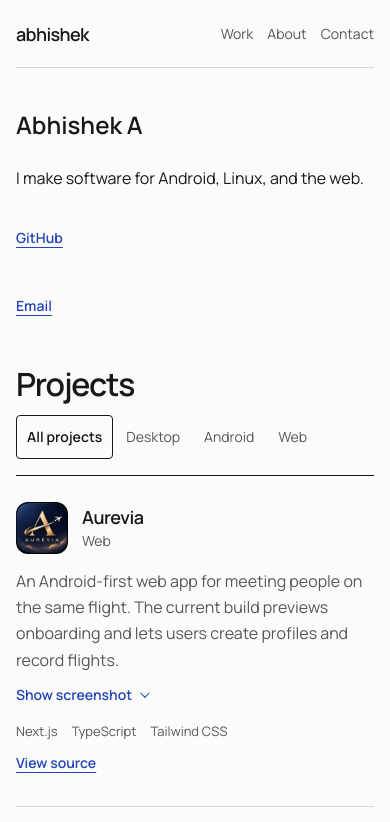
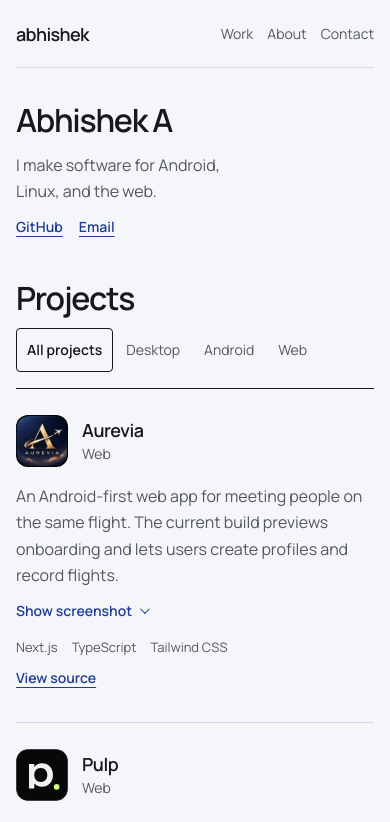
Before and after one commit to mrduhlol/abhishek-a2, a React (Vite) app: page / in a window 390 px wide. Shown: the top 822 px of the page. Built offline with nearby package versions, Linux system fonts and the light colour scheme.

Commit message:
Lay out the portfolio as a two-column software index

```diff
--- a/src/portfolio.css
+++ b/src/portfolio.css
@@ -3,14 +3,14 @@
   font-family: Manrope, sans-serif;
   font-synthesis: none;
   color: #16181c;
-  background: #fbfbf9;
-  scrollbar-color: #a4a5a3 #fbfbf9;
+  background: #f5f6f9;
+  scrollbar-color: #a4a5a3 #f5f6f9;
   scroll-padding-top: 1.5rem;
   --ink: #16181c;
   --muted: #54575d;
   --line: #d8dad8;
   --wash: #f1f2f0;
-  --accent: #2345ba;
+  --accent: #203e91;
 }
 
 * { box-sizing: border-box; }
@@ -42,48 +42,17 @@ p { line-height: 1.65; }
 .site-header nav, .site-footer div { display: flex; flex-wrap: wrap; gap: 0 clamp(1rem, 3vw, 2rem); }
 .site-header nav, .header-github, .site-footer { color: var(--muted); font-size: .875rem; }
 
-.intro {
+.portfolio-main {
   display: grid;
-  grid-template-columns: minmax(0, 1fr) minmax(0, 1.1fr);
-  align-items: center;
-  gap: clamp(1.5rem, 6vw, 6rem);
-  padding-block: clamp(2.5rem, 6vw, 5rem);
+  grid-template-columns: minmax(12rem, 1fr) minmax(0, 3fr);
+  gap: 0 clamp(2rem, 7vw, 7rem);
+  padding-top: clamp(2rem, 6vw, 5rem);
 }
-.intro-copy h1 {
-  font-size: clamp(3rem, 7vw, 6rem);
-  font-weight: 600;
-  line-height: 1.02;
-  letter-spacing: -.04em;
-}
-.intro-copy p {
-  max-width: 30ch;
-  margin-top: 1.125rem;
-  color: var(--muted);
-  font-size: clamp(1.125rem, 2vw, 1.375rem);
-}
-.intro-links { display: flex; flex-wrap: wrap; align-items: center; gap: .5rem 1.25rem; margin-top: 1.5rem; }
-.primary-link {
-  display: inline-flex;
-  align-items: center;
-  min-height: 46px;
-  padding-inline: 1rem;
-  border-radius: 4px;
-  background: var(--ink);
-  color: #fff;
-  font-size: .875rem;
-  font-weight: 600;
-  text-decoration: none;
-}
-.primary-link:hover { background: var(--accent); }
-.intro-art {
-  display: block;
-  width: 100%;
-  height: auto;
-  aspect-ratio: 4 / 3;
-  object-fit: cover;
-  background: #15161a;
-  border-radius: 4px;
-}
+.intro { position: sticky; top: 2rem; align-self: start; padding-top: .25rem; }
+.intro h1 { font-size: clamp(2rem, 4vw, 3.5rem); line-height: 1; letter-spacing: -.04em; }
+.intro p { margin-top: 1rem; color: var(--muted); max-width: 24ch; }
+.intro a { margin-right: 1rem; }
+.projects, .about-section, .contact-section { grid-column: 2; }
 
 .projects-header {
   display: flex;
@@ -116,12 +85,12 @@ p { line-height: 1.65; }
 
 .project-list {
   display: grid;
-  grid-template-columns: repeat(2, minmax(0, 1fr));
+  grid-template-columns: minmax(0, 1fr);
   gap: 0 clamp(1.75rem, 5vw, 4rem);
 }
 .project-detail {
   min-width: 0;
-  padding-block: 1.625rem 1.375rem;
+  display: grid; grid-template-columns: minmax(11rem, .8fr) minmax(0, 1.7fr); gap: 1rem 2rem; align-items: start; padding-block: 1.625rem 1.375rem;
   border-bottom: 1px solid var(--line);
 }
 .project-detail:target { border-top: 2px solid var(--accent); }
@@ -134,7 +103,7 @@ p { line-height: 1.65; }
 .project-title h3 { font-size: clamp(1.125rem, 2vw, 1.5rem); font-weight: 600; letter-spacing: -.025em; overflow-wrap: anywhere; }
 .project-title > span { display: block; margin-top: .125rem; color: var(--muted); font-size: .875rem; }
 .project-emblem { display: block; width: 3.25rem; height: 3.25rem; object-fit: contain; border-radius: 12px; }
-.project-info { margin-top: .875rem; }
+.project-info { min-width: 0; }
 .project-description {
   display: grid;
   gap: .625rem;
@@ -199,7 +168,7 @@ p { line-height: 1.65; }
 .about-section p { max-width: 54ch; color: var(--muted); font-size: 1.125rem; }
 .about-section .text-link { margin-top: .5rem; }
 .contact-section { background: #17191e; color: #f9faf8; }
-.contact-inner { display: flex; align-items: center; justify-content: space-between; flex-wrap: wrap; gap: 1rem; padding-block: 2.5rem; }
+.contact-inner { padding-inline: 1rem; display: flex; align-items: center; justify-content: space-between; flex-wrap: wrap; gap: 1rem; padding-block: 2.5rem; }
 .contact-email { display: inline-flex; align-items: center; min-height: 44px; color: #d9e2ff; overflow-wrap: anywhere; }
 .site-footer { display: flex; justify-content: space-between; align-items: center; flex-wrap: wrap; gap: .5rem 1.5rem; padding-block: 1.125rem; }
 .skip-link { position: fixed; top: .75rem; left: 1rem; z-index: 2; padding: .75rem; color: #fff; background: var(--accent); transform: translateY(calc(-100% - 1rem)); }
@@ -214,8 +183,8 @@ p { line-height: 1.65; }
   .site-header { min-height: 4.25rem; }
   .site-header .header-github { display: none; }
   .site-header nav { gap: .875rem; }
-  .intro, .project-list, .about-section { grid-template-columns: minmax(0, 1fr); }
-  .intro-art { aspect-ratio: 16 / 9; }
-  .intro-copy h1 { font-size: clamp(2.75rem, 12vw, 4.5rem); }
+  .portfolio-main, .project-detail, .about-section { grid-template-columns: minmax(0, 1fr); }
+  .intro { position: static; padding-bottom: 2rem; }
+  .projects, .about-section, .contact-section { grid-column: 1; }
   .filters button { padding-inline: .625rem; }
 }
```
